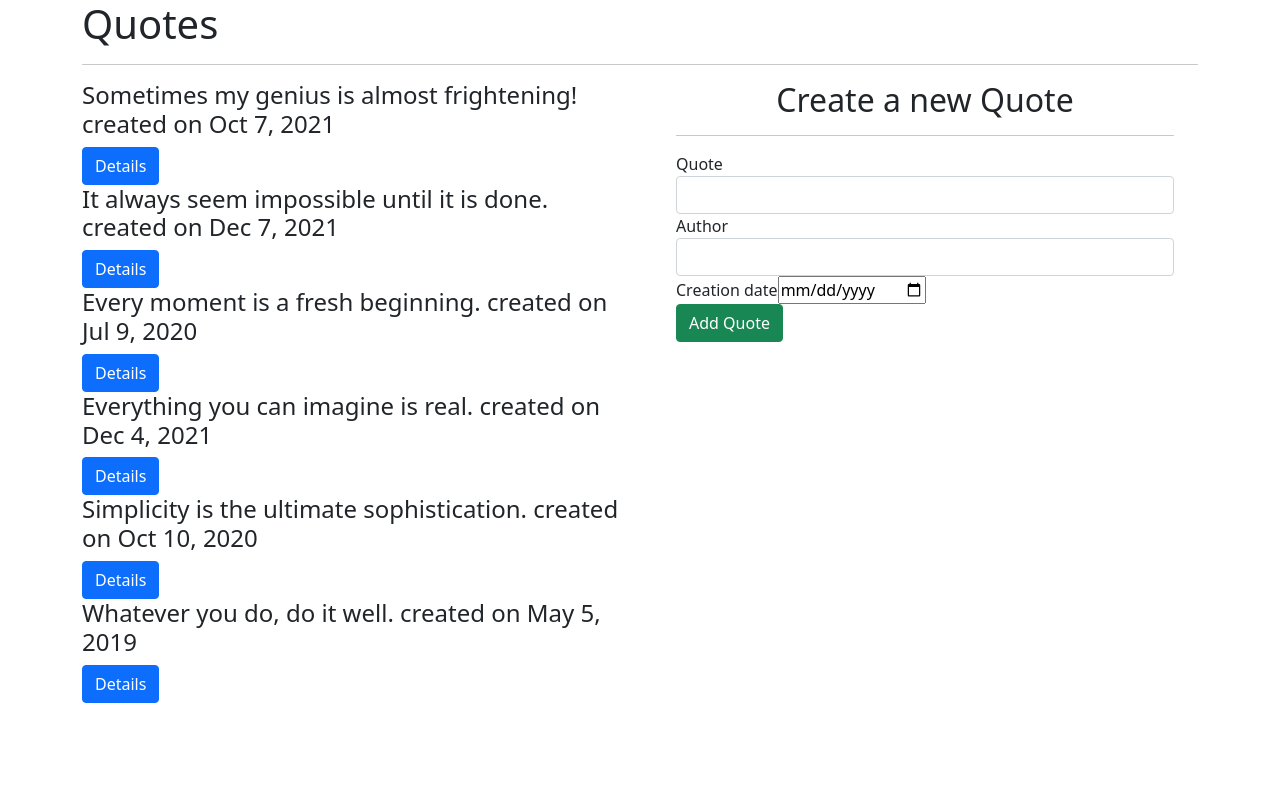
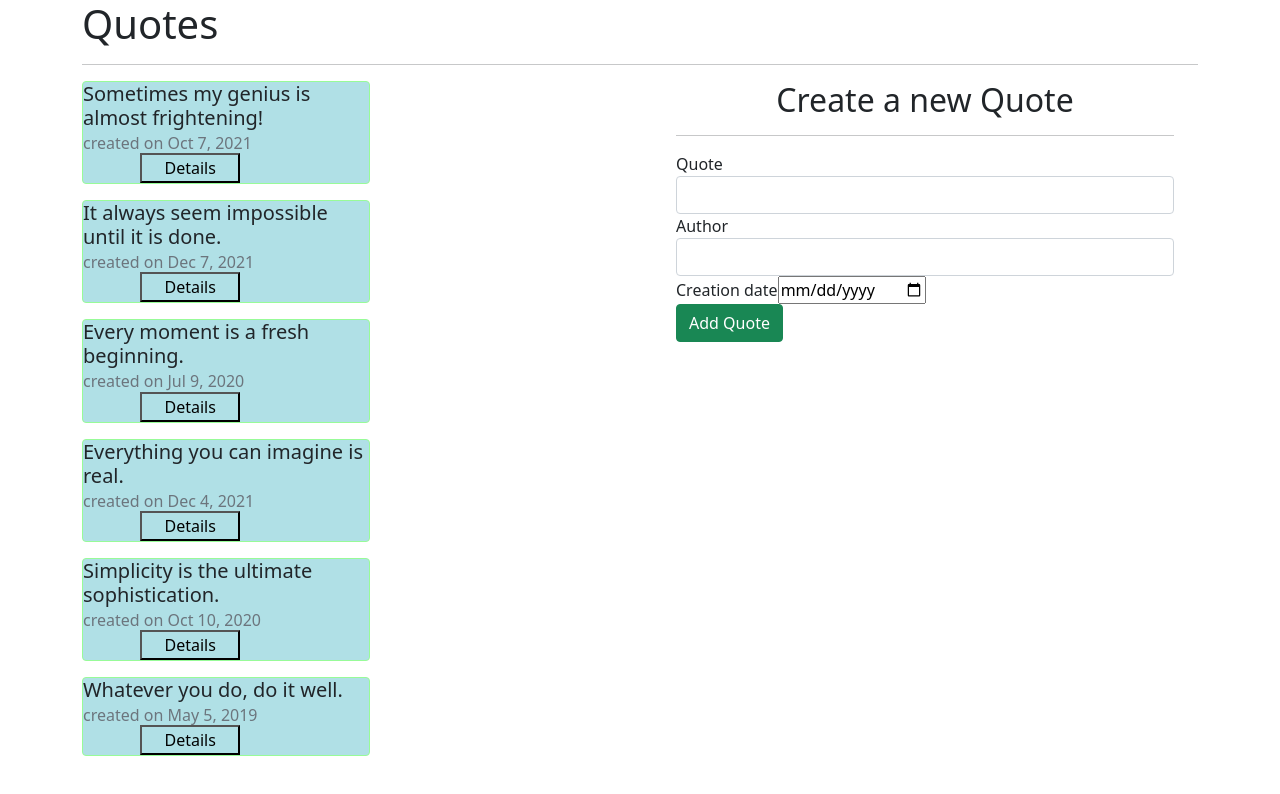
Before and after one commit to samwel-chege/Quotes, an Angular app: page / in a window 1280 px wide. Shown: the top 794 px of the page. Built offline with nearby package versions, Linux system fonts and the light colour scheme.

Commit message:
create cards

```diff
--- a/src/app/quote-detail/quote-detail.component.html
+++ b/src/app/quote-detail/quote-detail.component.html
@@ -2,6 +2,6 @@
 <p>This quote was created  {{quote.createDate | dateCount}} ago</p>
 <button (click)= 'upVote(true)' class="btn btn-info">upvote</button>
 <p> {{quote.upVote}} </p>
-<button (click)= 'downVote(true)' class="btn btn-secondary">downvote</button>
+<button (click)= 'downVote(true)' class="btn btn-secondary" id="upvote">downvote</button>
 <p> {{quote.downVote}} </p>
-<button (click)= 'quoteDelete(true)' class="btn btn-danger">Delete quote</button>
+<button (click)= 'quoteDelete(true)' class="btn btn-danger" id="dvote">Delete quote</button>
--- a/src/app/quote/quote.component.css
+++ b/src/app/quote/quote.component.css
@@ -0,0 +1,10 @@
+#qcard{
+   background-color: powderblue;
+   border-color: palegreen;
+}
+.details{
+    background-color: powderblue;
+    width: 100px;
+    text-align: center;
+    margin-left: 20%;
+}
--- a/src/app/quote/quote.component.html
+++ b/src/app/quote/quote.component.html
@@ -4,9 +4,10 @@
   <div class="row">
     <div class="col-md-6">
       <div *ngFor="let quote of quotes; let i = index">
-        <div>
-          <h4 appHighlight> {{quote.name}} created on {{quote.createDate | date}} </h4>
-          <button (click)="toggleDetails(i)" class="btn btn-primary">
+        <div class="card boarder-success mb-3" style="width: 18rem;height: max-content;" id="qcard">
+          <h5 class="card-title" appHighlight> {{quote.name}}  </h5>
+          <h6 class="card-subtitle text-muted">created on {{quote.createDate | date}}</h6>
+          <button (click)="toggleDetails(i)" class="details">
             Details
           </button>
           <app-quote-detail
```
